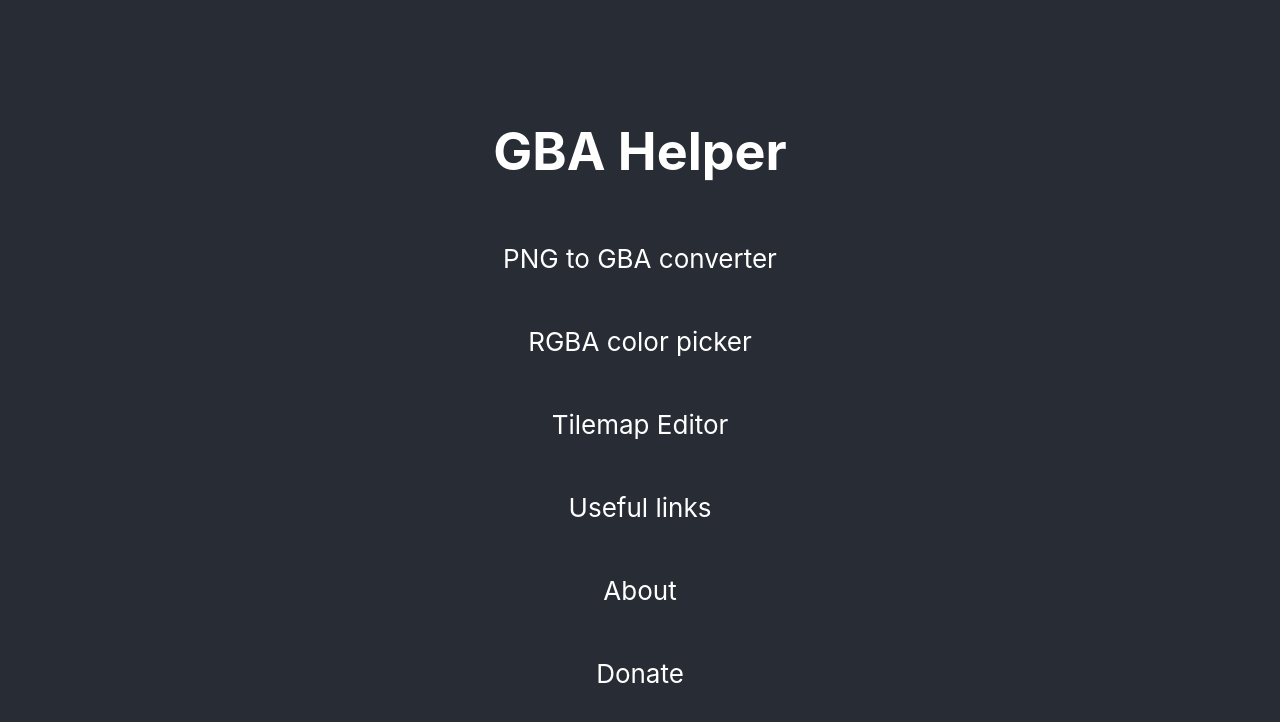
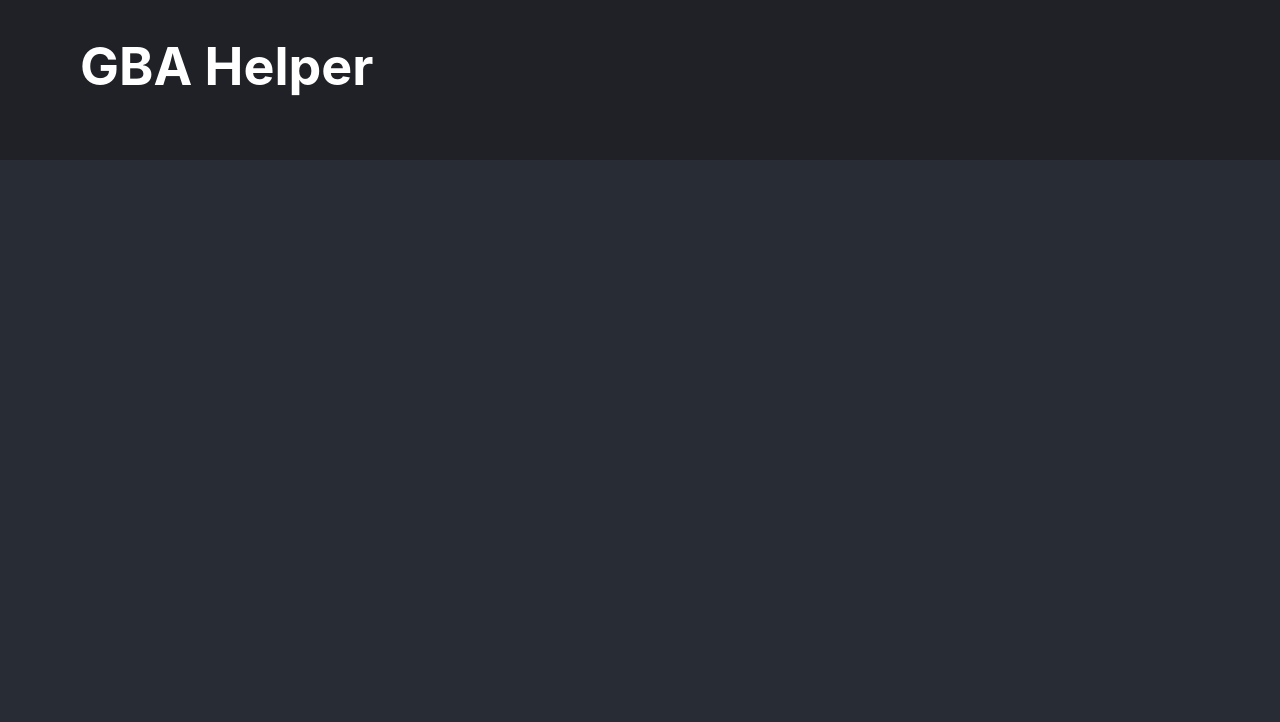
Before and after one commit to isaact23/gba-helper, a React (Create React App) app: page / in a window 1280 px wide. Shown: the top 722 px of the page. Built offline with nearby package versions, Linux system fonts and the light colour scheme.

Commit message:
Begin work on main menu

```diff
--- a/src/App.css
+++ b/src/App.css
@@ -1,23 +1,17 @@
 .App {
   text-align: center;
-}
-
-.App-logo {
-  height: 40vmin;
-  pointer-events: none;
+  height: 100vh;
+  background-color: #282c34;
 }
 
 .App-header {
-  background-color: #282c34;
-  min-height: 100vh;
+  background-color: #1f2126;
+  height: 20vh;
   display: flex;
-  flex-direction: column;
-  align-items: center;
-  justify-content: center;
+  justify-content: left;
   font-size: calc(10px + 2vmin);
   color: white;
 }
-
-.App-link {
-  color: #61dafb;
+.App-header-title {
+  margin-left: 10vh;
 }
--- a/src/App.js
+++ b/src/App.js
@@ -1,20 +1,13 @@
-import logo from './logo.svg';
 import './App.css';
 
-function App() {
+export default function App() {
   return (
     <div className="App">
       <header className="App-header">
-          <h1>GBA Helper</h1>
-          <p>PNG to GBA converter</p>
-          <p>RGBA color picker</p>
-          <p>Tilemap Editor</p>
-          <p>Useful links</p>
-          <p>About</p>
-          <p>Donate</p>
+          <div className="App-header-title">
+              <h1>GBA Helper</h1>
+          </div>
       </header>
     </div>
   );
 }
-
-export default App;
--- /dev/null
+++ b/src/ColorPicker.js
@@ -0,0 +1,6 @@
+
+export default function ColorPicker() {
+    return (
+        <h1>Color Picker</h1>
+    );
+}
```
Also changed, not shown: src/MainMenu.js (added, +13 -0 lines), src/logo.svg (deleted).
